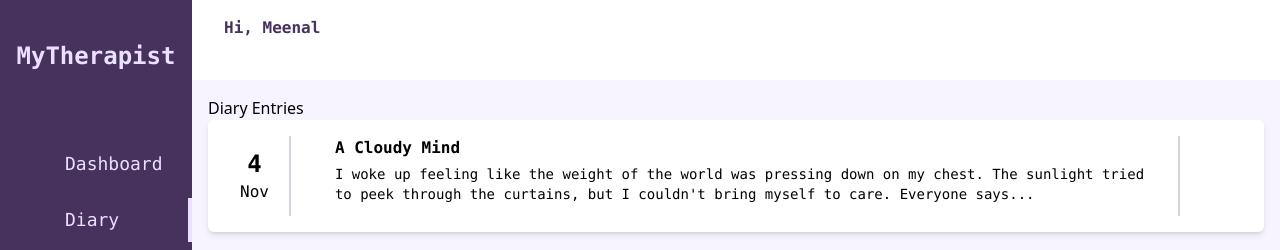
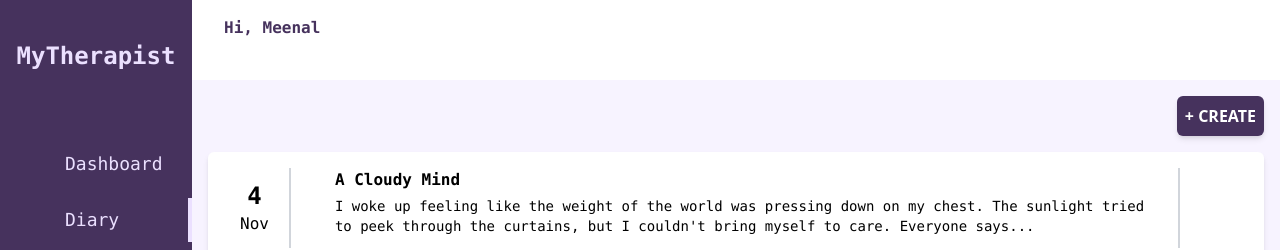
Before and after one commit to meenal0205/Mental-Health-Predection, a React (Create React App) app in the folder Client/: page /diary in a window 1280 px wide. Shown: the top 250 px of the page. Built offline with nearby package versions, Linux system fonts and the light colour scheme; some icons are missing.

Commit message:
Diary Entry complete

```diff
--- a/Client/src/components/diary.js
+++ b/Client/src/components/diary.js
@@ -50,7 +50,11 @@ let DiaryData = [
 const Diary = () => {
   return (
     <div>
-      <h1>Diary Entries</h1>
+
+      <div className='flex relative mb-14'>
+
+        <button className='absolute right-0 shadow-md rounded-md p-2 bg-[#46325D] text-white font-bold'>+ CREATE</button>
+      </div>
 
       <div>
         {DiaryData.map((entry, index) => (
```
